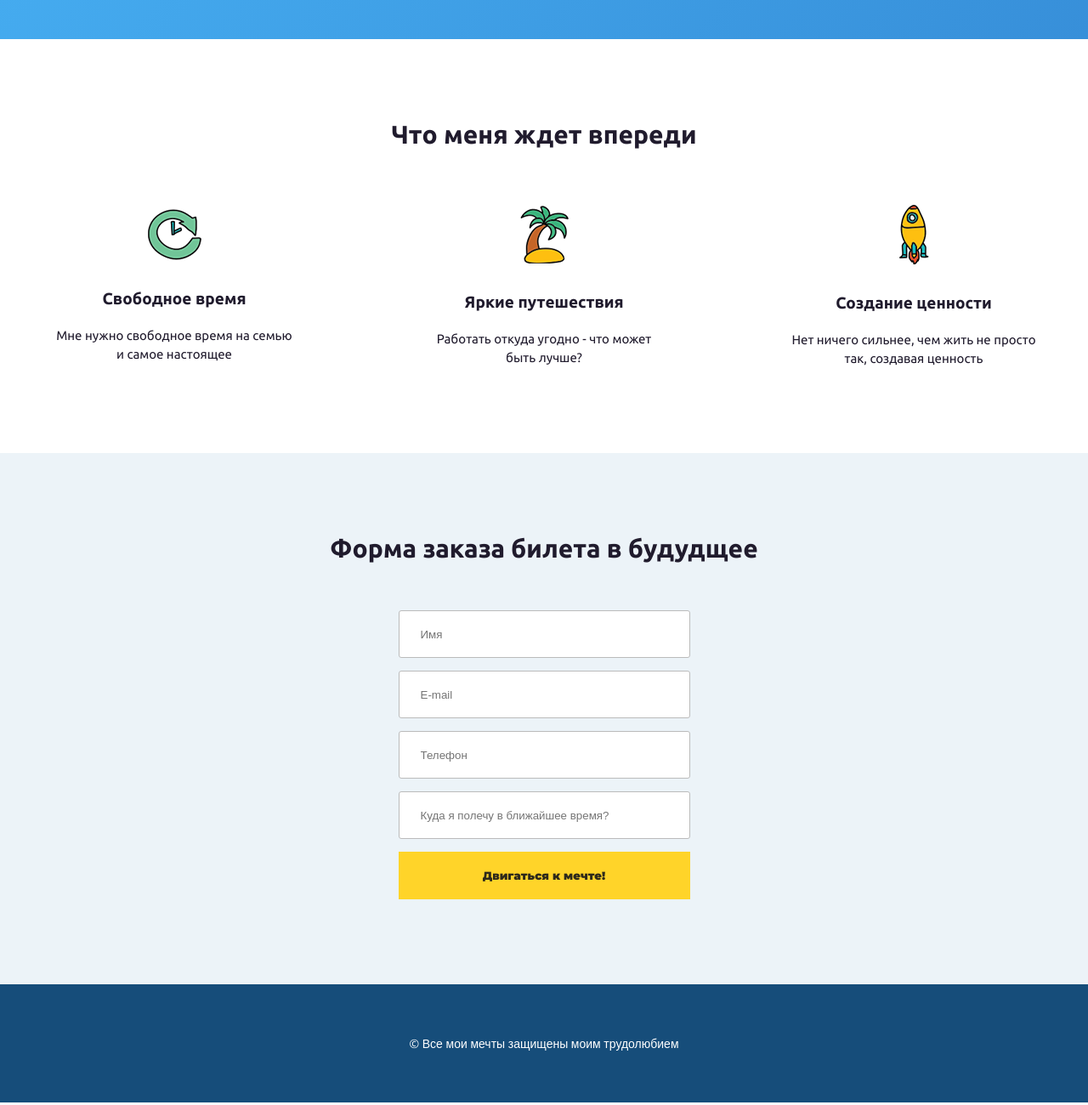
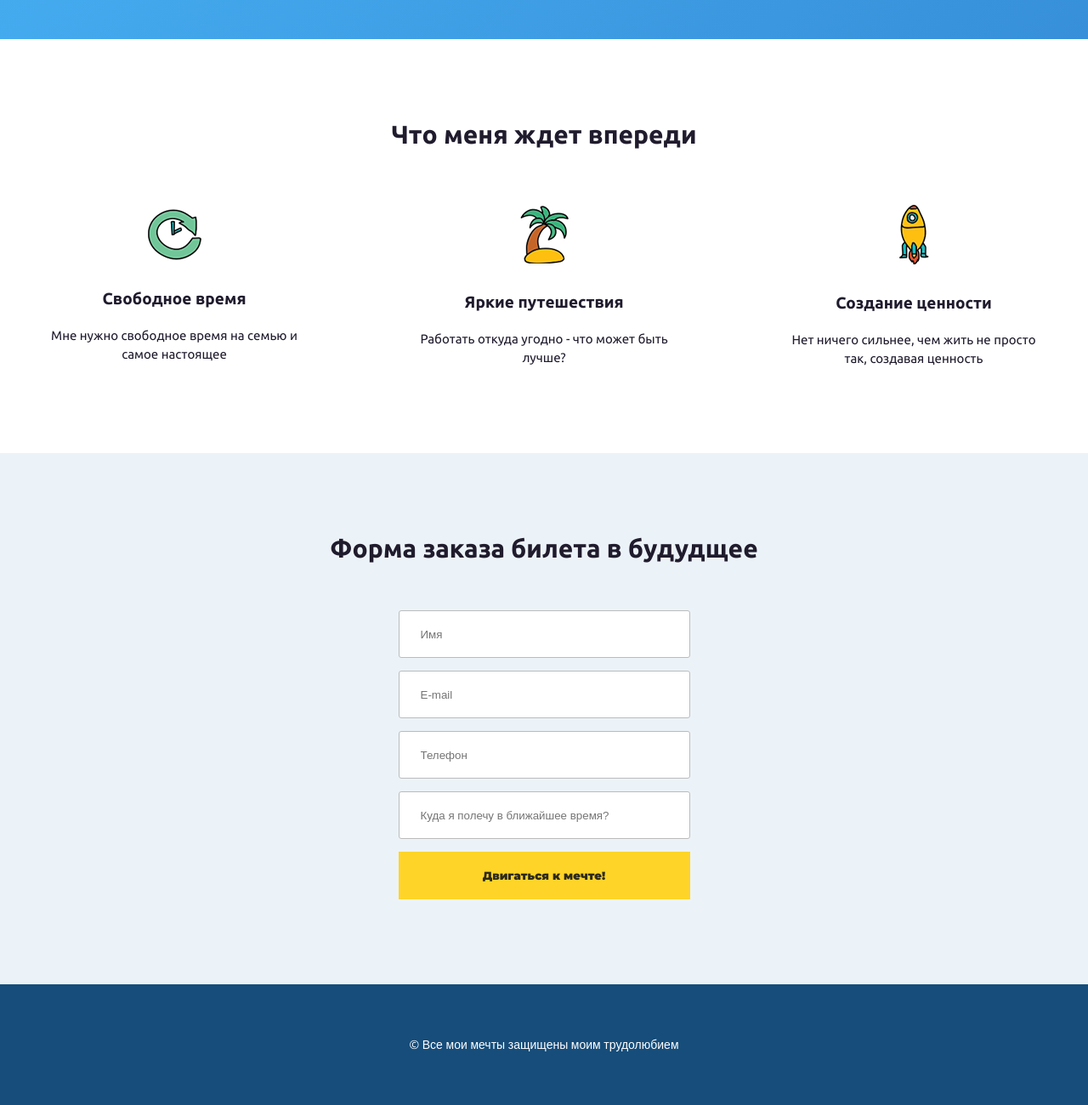
Before and after one commit to Nataly2511/lesson3, a plain HTML site: page index.html in a window 1280 px wide. Shown: the part 906-2206 px from the top of the page at 85% size. Drawn offline with nearby package versions, Linux system fonts and the light colour scheme.

Commit message:
Add files via upload

```diff
--- a/index.html
+++ b/index.html
@@ -1,5 +1,5 @@
 <!DOCTYPE html>
-<html lang="en">
+<html lang="ru">
 <head>
     <meta charset="UTF-8">
     <meta name="viewport" content="width=device-width, initial-scale=1.0">
@@ -8,6 +8,7 @@
     <link href="https://fonts.googleapis.com/css2?family=Montserrat:wght@900&family=Open+Sans&family=Ubuntu:wght@400;700&display=swap" rel="stylesheet">
 </head>
 <body>
+
     <header class="header">
         <div class="container">
             <img src="img/logo.png" alt="WayUp">
@@ -21,18 +22,21 @@
             </div>
         </div>
     </header>
-    <section class="container future">
+
+
+    <section class="future">
+        <div class="container">
             <h2>Что меня ждет впереди</h2>
             <div class="future-items">
                 <div class="item">
                     <img src="img/icons/1.png" alt="Свободное время">
                     <h3>Свободное время</h3>
-                <p>Мне нужно свободное время на семью <br> и самое настоящее</p>
+                    <p>Мне нужно свободное время на семью и самое настоящее</p>
                 </div>
                 <div class="item">
                     <img src="img/icons/2.png" alt="Яркие путешествия">
                     <h3>Яркие путешествия</h3>
-                <p>Работать откуда угодно - что может <br> быть лучше?</p>
+                    <p>Работать откуда угодно - что может быть лучше?</p>
                 </div>
                 <div class="item">
                     <img src="img/icons/3.png" alt="Создание ценности">
@@ -40,21 +44,28 @@
                     <p>Нет ничего сильнее, чем жить не просто так, создавая ценность</p>
                 </div>
             </div>
+        </div>
     </section>
+
+
     <section class="form-section">
             <div class="container">
                 <h2>Форма заказа билета в будудщее</h2>
                 <form action="#" class="form">
                     <input type="text" placeholder="Имя" required>
                     <input type="email" placeholder="E-mail" required>
-                    <input type="phone" placeholder="Телефон" required>
+                    <input type="tel" placeholder="Телефон" required>
                     <input type="text" placeholder="Куда я полечу в ближайшее время?" required>
                     <button type="submit" class="btn">Двигаться к мечте!</button>
                 </form>
             </div>
     </section>
+
+
     <footer class="footer">
-        <div class="container">&copy; Все мои мечты защищены моим трудолюбием</div>
+        <div class="container">
+            <p>&copy; Все мои мечты защищены моим трудолюбием</p>
+        </div>
     </footer>
 </body>
 </html>
```
Lines whose indentation alone changed are shown as unchanged.
